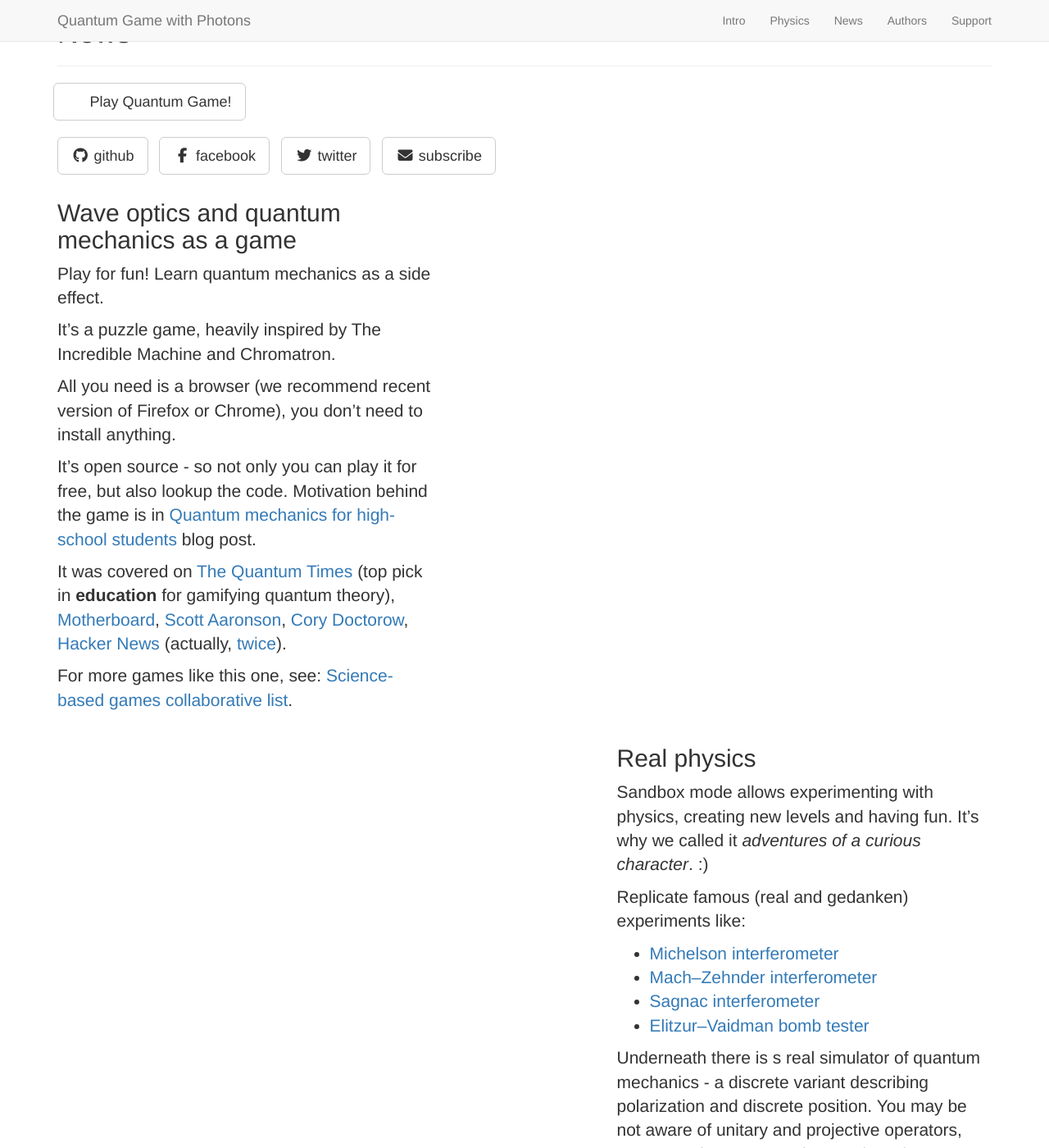
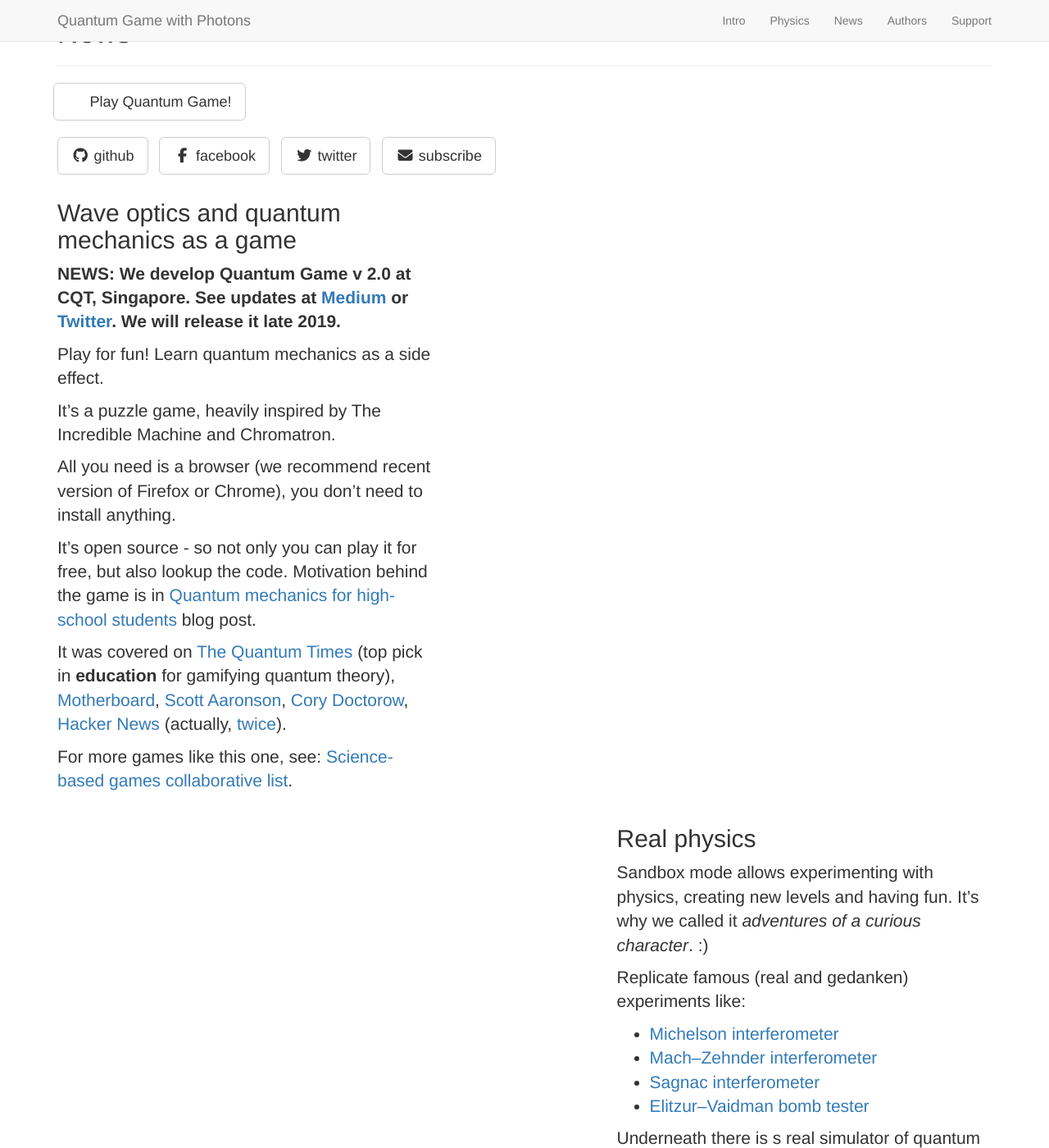
Before and after one commit to stared/old-quantum-landing, a Jekyll site: the page built from _posts/2014-09-23-services-3.markdown, in a window 1280 px wide and 1400 px high. Shown: the whole window at 82% size. Built offline with Jekyll 4.4.1, drawn with Linux system fonts in a browser that asks for light colours; nearby versions of some CDN libraries; library files that are not in the unit come from our copies; some of the changed text lies outside the part shown.

Commit message:
QG 2.0 dev news

```diff
--- a/_posts/2014-09-21-services-1.markdown
+++ b/_posts/2014-09-21-services-1.markdown
@@ -6,6 +6,8 @@
 description: |
 anchor_name: Intro
 ---
+
+**NEWS: We develop Quantum Game v 2.0 at CQT, Singapore. See updates at [Medium](https://medium.com/quantum-photons) or [Twitter](https://twitter.com/QuantumGameIO). We will release it late 2019.**
 
 Play for fun! Learn quantum mechanics as a side effect.
 
--- a/_posts/2014-09-23-services-3.markdown
+++ b/_posts/2014-09-23-services-3.markdown
@@ -7,6 +7,7 @@
 anchor_name: News
 ---
 
+* (26 Aug 2019) [We are developing QG 2.0 at the Centre for Quantum Technologies, Singapore](https://medium.com/quantum-photons).
 * (28 May 2017) Hacker News front page with [Show HN: Quantum Game with Photons](https://news.ycombinator.com/item?id=14432176)
 * (15 Mar 2017) top pick for Education in [Gamifying Quantum Theory](http://thequantumtimes.org/2017/03/gamifying-quantum-theory/)
 * (15 Mar 2017) talk: [A game needs to framework @ Indie Game Dev Mini-Talks](https://speakerdeck.com/pmigdal/a-game-needs-to-framework)
```
